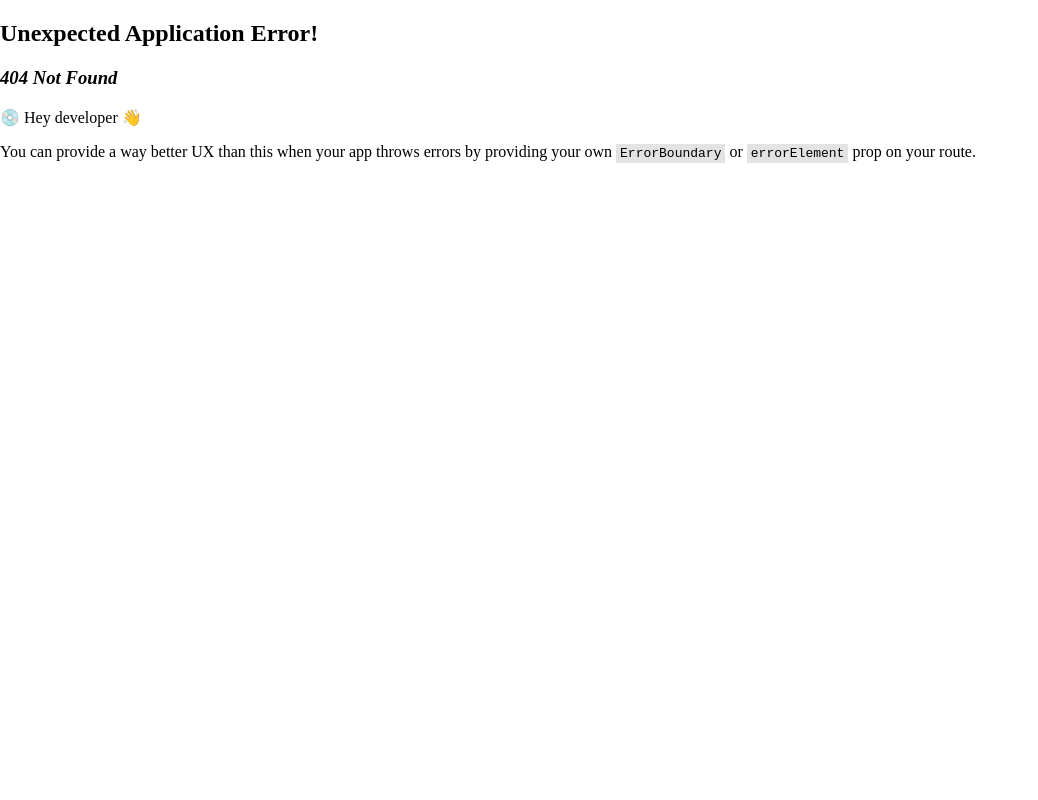
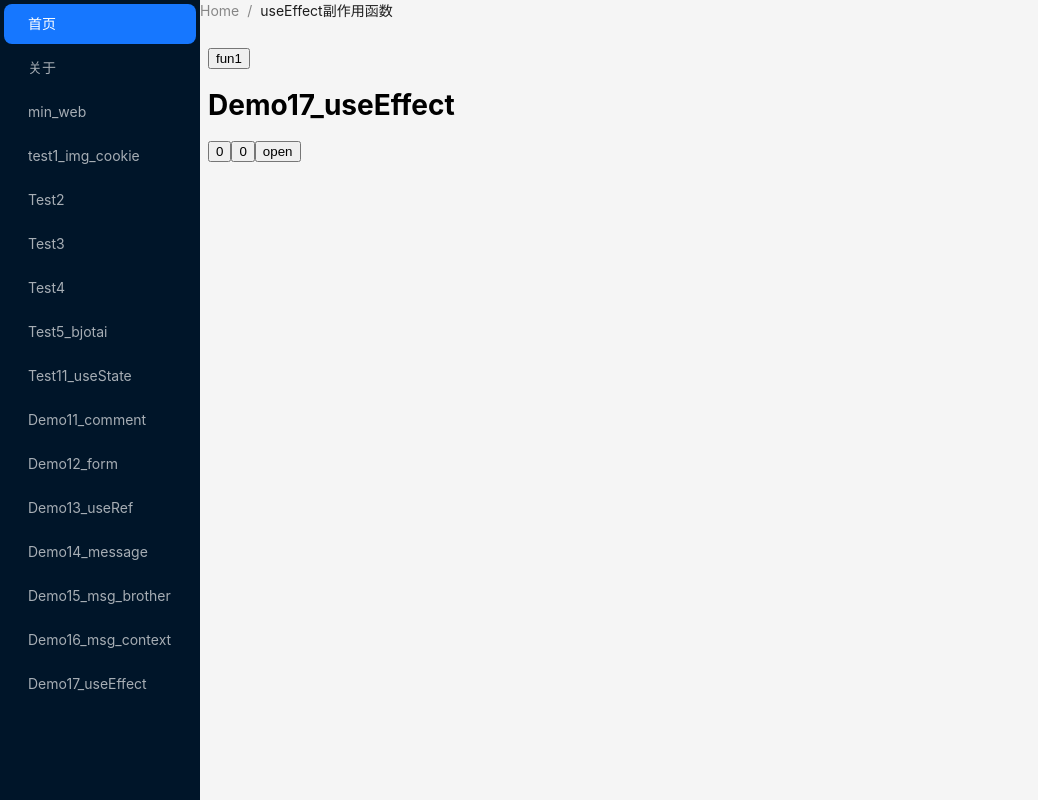
Before and after one commit to astmain/react18_electron_preload, a React (Vite) app: page /Demo17_useEffect in a window 1280 px wide. Before the commit this address had no page. Shown: the whole page, without its empty margins (0-1038 px from the left). Built offline with nearby package versions, Linux system fonts and the light colour scheme.

Commit message:
useEffect副作用函数

```diff
--- a/src/css.css
+++ b/src/css.css
@@ -1,5 +1,12 @@
 html, body {
     margin: 0;
+}
+
+
+* {
+    box-sizing: border-box; /*盒子模式*/
+    list-style: none; /*取消li序号*/
+    text-decoration: none; /*取消-删除线*/
 }
 
 
--- a/src/router.jsx
+++ b/src/router.jsx
@@ -146,7 +146,14 @@ const router_children = [
         handle: {"title": "传递消息-上下文", path: "Demo16_msg_context"},
         icon: <AppstoreOutlined/>,
     },
-
+    {
+        key: 'Demo17_useEffect',
+        label: 'Demo17_useEffect',
+        path: 'Demo17_useEffect',
+        Component: lazy(() => import("@/views/Demo17_useEffect/Demo17_useEffect")),
+        handle: {"title": "useEffect副作用函数", path: "Demo17_useEffect"},
+        icon: <AppstoreOutlined/>,
+    },
 
 
 
--- /dev/null
+++ b/src/views/Demo17_useEffect/Demo17_useEffect.jsx
@@ -0,0 +1,96 @@
+import {useMatches} from "react-router-dom";
+import {useEffect, useState, createContext} from "react"
+import {Flex, Input, Button} from 'antd'
+import classnames from 'classnames'
+import axios from 'axios'
+
+function Son() {
+    useEffect(() => {
+        let timer = setInterval(() => {
+            console.log(`定时器执行中---`, 111)
+        }, 1000)
+        return () => {
+            clearInterval(timer)
+            console.log(`useEffect副作用函数,清除定时---`, 222)
+        }
+    }, []);
+
+    return <div>
+        this is Son
+    </div>
+}
+
+
+export default function Demo17_useEffect() {
+    const [list, list_set] = useState([])
+    const [count, count_set] = useState(0)
+
+    async function fun1() {
+        let config = {method: 'get', url: 'http://geek.itheima.net/v1_0/channels', data: {aaa: 111}}
+        let res = await axios(config)
+        console.log('fun1---res.data.data', res.data)
+        let list = res.data.data.channels
+        console.log('fun1---list', list)
+        list_set(list)
+    }
+
+    function fun2() {
+        count_set(count + 1)
+    }
+
+    function fun3() {
+        let num = 0
+        setInterval(() => {
+            // count_set(count + 1)
+            num += 1
+            count_set(num)
+            console.log(`fun1---setInterval:`, num)
+        }, 1000)
+    }
+
+
+    //  依赖项[],初始化执行一次
+    // useEffect(() => {
+    //     console.log(`useEffect副作用函数---执行了`)
+    //     fun1()
+    // }, [])
+
+
+    //  依赖项[count]只要发生,就执行useEffect副作用函数(只会由count发生变化触发执行)
+    // useEffect(() => {
+    //     console.log(`useEffect副作用函数---执行了`)
+    // }, [count])
+
+    //  依赖项没有_只要状态数据useState发生任意变化就会触发
+    // useEffect(() => {
+    //     console.log(`useEffect副作用函数---执行了`)
+    // })
+
+    const [show, show_set] = useState(false)
+
+    function open() {
+        let value = !show
+        show_set(value)
+    }
+
+
+    return <div className="Demo17_useEffect">
+        <button onClick={() => fun1()}>fun1</button>
+        <h1>Demo17_useEffect</h1>
+        {/*<button onClick={() => fun2('click1')}>{count}</button>*/}
+        <button onClick={() => fun2(111)}>{count}</button>
+        <button onClick={() => fun3(111)}>{count}</button>
+        <button onClick={() => open(111)}>open</button>
+
+        <ul>
+
+            {list && list.map((item, index) => {
+                return <li key={index}>{item.name}</li>
+            })}
+
+        </ul>
+
+
+        <div>{show && <Son/>}</div>
+    </div>
+}
```
